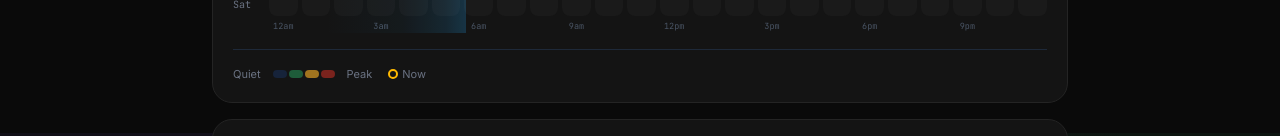
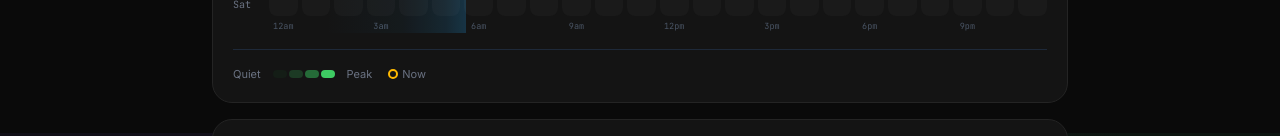
Before and after one commit to observo92/observo, a Next.js app: page / in a window 1280 px wide. Shown: the part 667-803 px from the top of the page. Built offline with nearby package versions, Linux system fonts and the light colour scheme; no server answers; the database is empty.

Commit message:
Heatmap: single black-to-bright-green scale instead of 4-color palette
Back to the original quiet(dark)->peak(bright green) gradient, pulse
animation now green-tinted to match instead of the interim red, still
only on peak (score >= 8) cells.

```diff
--- a/app/globals.css
+++ b/app/globals.css
@@ -16,8 +16,8 @@ body {
 .cell:hover { transform: scale(1.12); }
 .cell-hot { animation: cell-pulse 1.8s ease-in-out infinite; }
 @keyframes cell-pulse {
-  0%, 100% { box-shadow: 0 0 0 0 rgba(232, 72, 60, 0.55); }
-  50% { box-shadow: 0 0 0 4px rgba(232, 72, 60, 0); }
+  0%, 100% { box-shadow: 0 0 0 0 rgba(62, 203, 99, 0.55); }
+  50% { box-shadow: 0 0 0 4px rgba(62, 203, 99, 0); }
 }
 .pill { border-radius: 999px; }
 .breathe { animation: breathe 2.5s ease-in-out infinite; }
--- a/app/page.tsx
+++ b/app/page.tsx
@@ -12,12 +12,13 @@ type Mode = "trader" | "deployer";
 
 const DAYS = ["Sun", "Mon", "Tue", "Wed", "Thu", "Fri", "Sat"];
 
-// 4-tier scale: quiet (blue) -> active (green) -> hot (gold) -> peak (red).
+// Black -> bright green scale, darker score = quieter, brighter = peak.
 function scoreColor(score: number): string {
-  if (score <= 2) return "#16233a"; // quiet
-  if (score <= 5) return "#1e5c3a"; // active
-  if (score <= 7) return "#a1741f"; // hot
-  return "#7a231d"; // peak
+  if (score <= 1) return "#141d16";
+  if (score <= 3) return "#1c3a24";
+  if (score <= 5) return "#256b38";
+  if (score <= 7) return "#2fa350";
+  return "#3ecb63"; // peak — also gets the pulse animation
 }
 
 function cellKey(day: number, hour: number): string {
@@ -295,10 +296,10 @@ export default function Home() {
         <div className="flex items-center gap-3 mt-4 pt-4 border-t border-gray-800 text-[11px] text-gray-500 flex-wrap">
           <span>Quiet</span>
           <div className="flex gap-0.5">
-            <span className="w-3.5 h-2 rounded-sm inline-block" style={{ background: "#16233a" }} />
-            <span className="w-3.5 h-2 rounded-sm inline-block" style={{ background: "#1e5c3a" }} />
-            <span className="w-3.5 h-2 rounded-sm inline-block" style={{ background: "#a1741f" }} />
-            <span className="w-3.5 h-2 rounded-sm inline-block" style={{ background: "#7a231d" }} />
+            <span className="w-3.5 h-2 rounded-sm inline-block" style={{ background: "#141d16" }} />
+            <span className="w-3.5 h-2 rounded-sm inline-block" style={{ background: "#1c3a24" }} />
+            <span className="w-3.5 h-2 rounded-sm inline-block" style={{ background: "#256b38" }} />
+            <span className="w-3.5 h-2 rounded-sm inline-block" style={{ background: "#3ecb63" }} />
           </div>
           <span>Peak</span>
           <div className="flex items-center gap-1 ml-1"><span className="w-2.5 h-2.5 rounded-full inline-block border-2 border-amber-400" /> Now</div>
```
